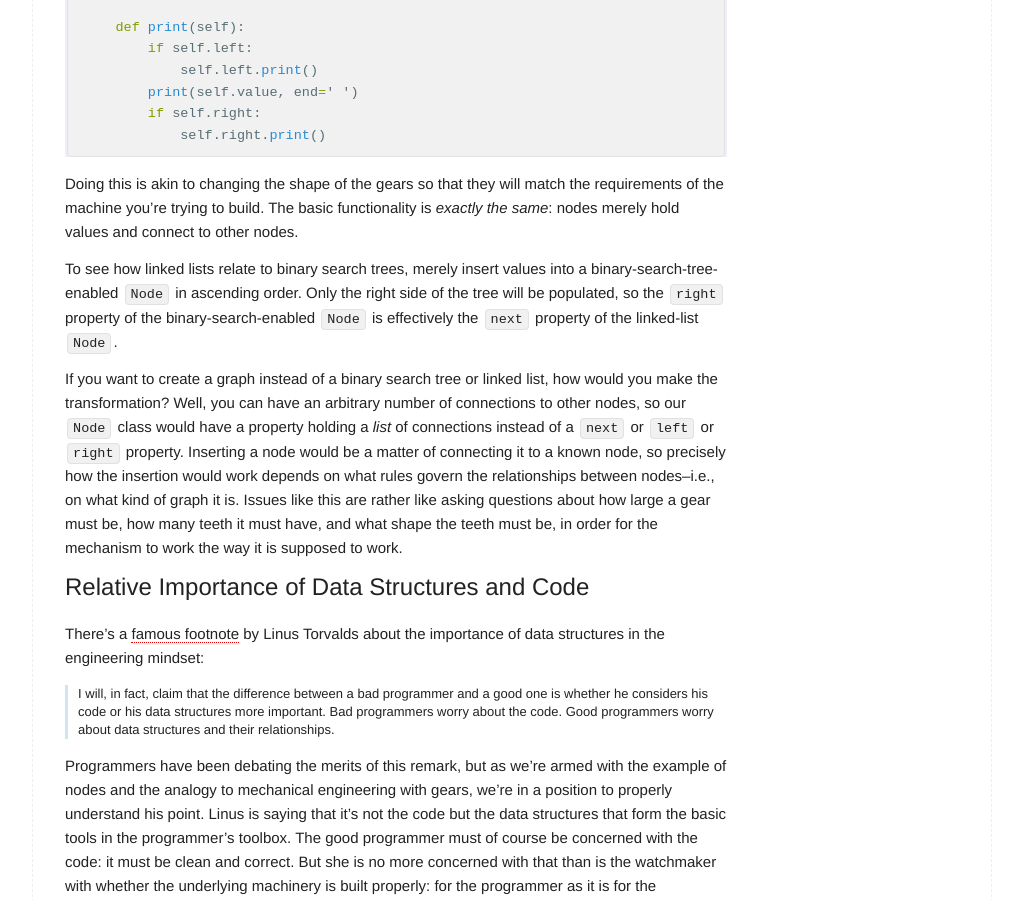
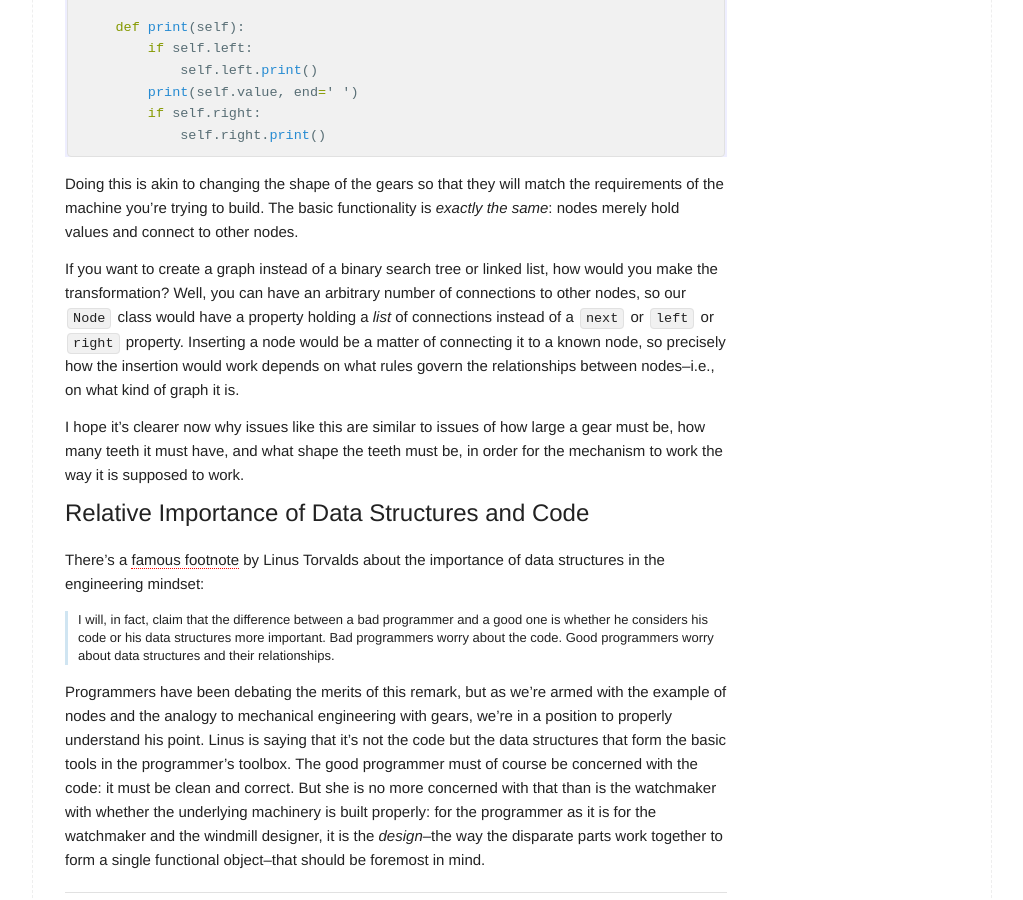
Before and after one commit to adamvinueza/adamvinueza.github.io, a Jekyll site: the page built from _posts/2019-05-02-my-god-full-of-nodes.md, in a window 1280 px wide and 900 px high, scrolled down 3422 px. Shown: the whole window, without its empty margins (128-1151 px from the left). Built offline with Jekyll 4.4.1, drawn with Linux system fonts in a browser that asks for light colours.

Commit message:
Light editing

```diff
--- a/_posts/2019-05-02-my-god-full-of-nodes.md
+++ b/_posts/2019-05-02-my-god-full-of-nodes.md
@@ -169,21 +169,17 @@ Doing this is akin to changing the shape of the gears so that they will match
 the requirements of the machine you're trying to build. The basic functionality
 is _exactly the same_: nodes merely hold values and connect to other nodes.
 
-To see how linked lists relate to binary search trees, merely insert values into
-a binary-search-tree-enabled `Node` in ascending order. Only the right side of
-the tree will be populated, so the `right` property of the binary-search-enabled
-`Node` is effectively the `next` property of the linked-list `Node`.
-
 If you want to create a graph instead of a binary search tree or linked list,
 how would you make the transformation? Well, you can have an arbitrary number of
 connections to other nodes, so our `Node` class would have a property holding a
 _list_ of connections instead of a `next` or `left` or `right` property.
 Inserting a node would be a matter of connecting it to a known node, so
 precisely how the insertion would work depends on what rules govern the
-relationships between nodes--i.e., on what kind of graph it is. Issues like this
-are rather like asking questions about how large a gear must be, how many teeth
-it must have, and what shape the teeth must be, in order for the mechanism to
-work the way it is supposed to work.
+relationships between nodes--i.e., on what kind of graph it is.
+
+I hope it's clearer now why issues like this are similar to issues of how large
+a gear must be, how many teeth it must have, and what shape the teeth must be,
+in order for the mechanism to work the way it is supposed to work.
 
 # Relative Importance of Data Structures and Code
 
```
